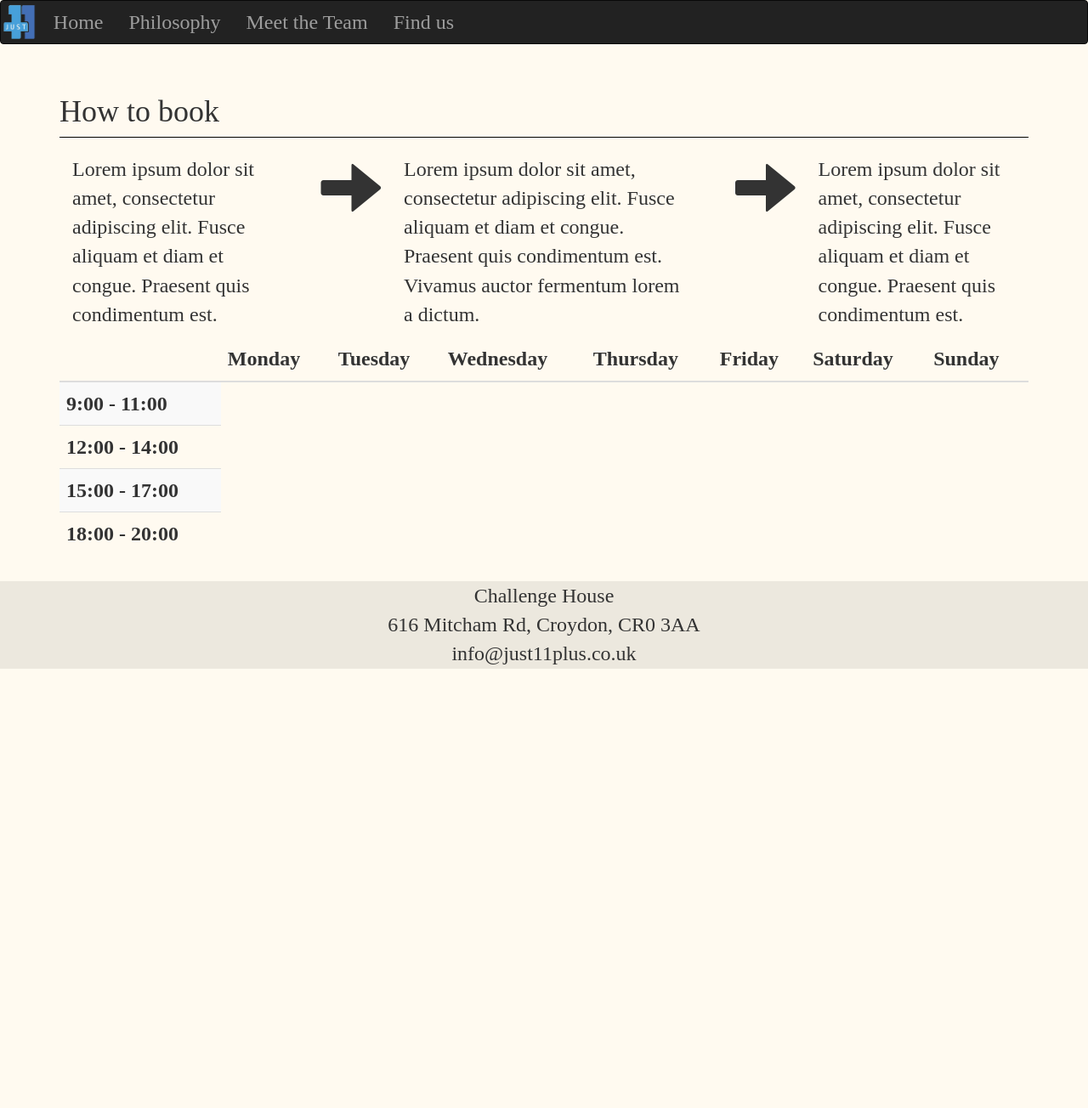
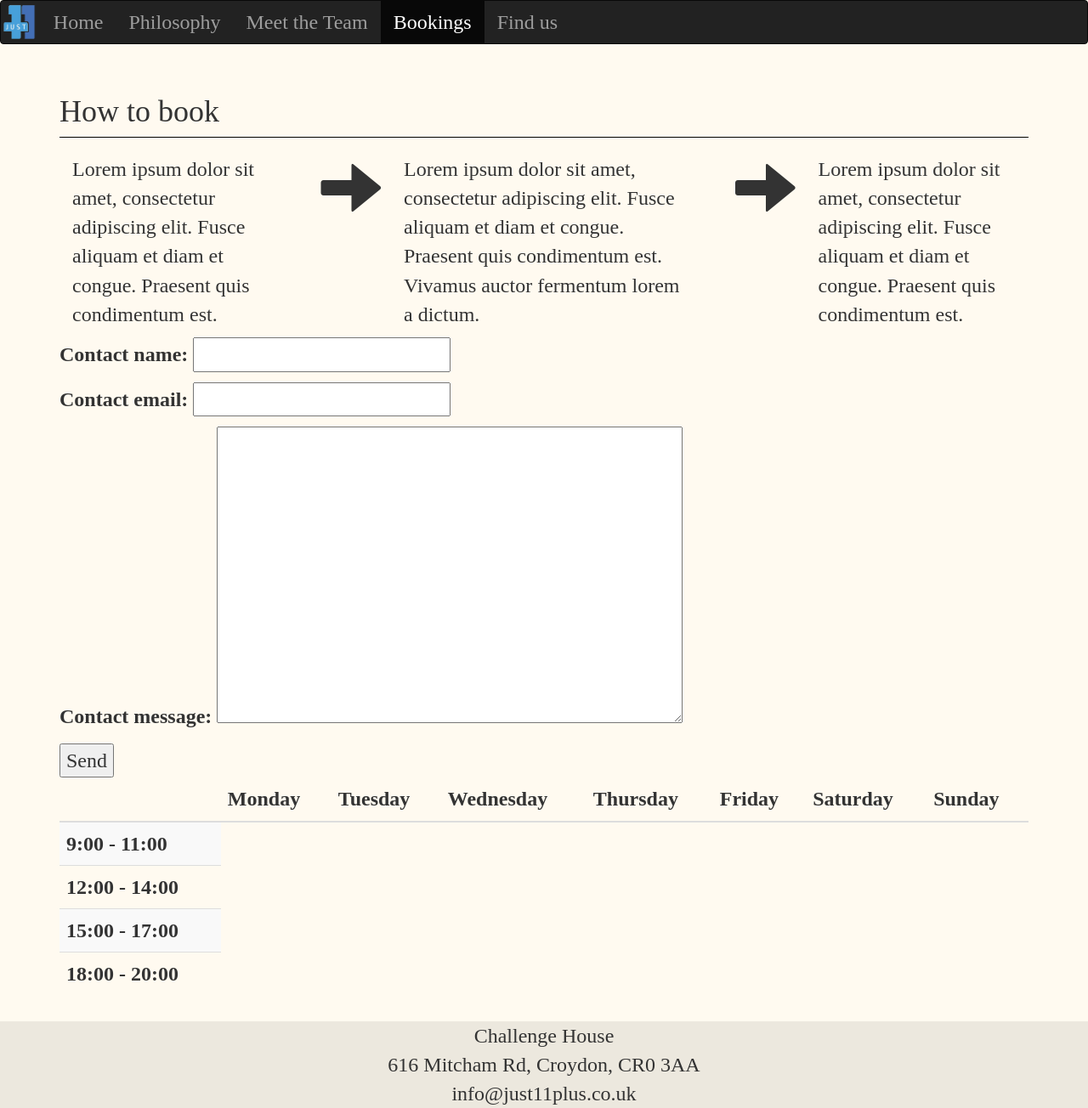
Before and after one commit to vognam/tuition_site, a Django app: page /bookings in a window 1280 px wide. Shown: the whole page at 85% size. Before the commit the page ends 787 px from the top, so only its background shows below. Run offline with Django 3.2, Linux system fonts and the light colour scheme; lists and menus that the app fills with data are empty; some libraries are stand-ins or nearby versions; some web fonts are replaced.

```diff
--- a/home/forms.py
+++ b/home/forms.py
@@ -4,7 +4,7 @@ from django import forms
 class ContactForm(forms.Form):
     contact_name = forms.CharField(required=True)
     contact_email = forms.EmailField(required=True)
-    form_message = forms.CharField(
+    contact_message = forms.CharField(
         required=True,
         widget=forms.Textarea
     )
--- a/home/templates/home/base.html
+++ b/home/templates/home/base.html
@@ -44,7 +44,7 @@
         <li class="{% if nbar == 'philosophy' %}active{% endif %}"><a href="{% url 'philosophy' %}">Philosophy</a></li>
         <li class="{% if nbar == 'meettheteam' %}active{% endif %}"><a href={%  url 'meettheteam' %}>Meet the Team</a></li>
         <!--<li class="{% if nbar == 'pricing' %}active{% endif %}"><a href="{% url 'pricing' %}">Pricing</a></li>-->
-        <!--<li class="{% if nbar == 'bookings' %}active{% endif %}"><a href="{% url 'bookings' %}">Bookings</a></li>-->
+        <li class="{% if nbar == 'bookings' %}active{% endif %}"><a href="{% url 'bookings' %}">Bookings</a></li>
         <!--<li class="{% if nbar == 'whatis11plus' %}active{% endif %}"><a href="{% url 'whatis11plus' %}">What is 11+</a></li>-->
         <li class="{% if nbar == 'findus' %}active{% endif %}"><a href="{% url 'findus' %}">Find us</a></li>
         <!--<li class="{% if nbar == 'testimonials' %}active{% endif %}"><a href="{% url 'testimonials' %}">Testimonials</a></li>-->
--- a/home/templates/home/bookings.html
+++ b/home/templates/home/bookings.html
@@ -26,6 +26,16 @@
                 <p>Lorem ipsum dolor sit amet, consectetur adipiscing elit. Fusce aliquam et diam et congue. Praesent quis condimentum est.  </p>
             </div>
         </div>
+    </div>
+
+    <div class="container">
+        <form method="post">
+            {% csrf_token %}
+            {{ form.as_p }}
+            <div class="form-actions">
+                <button type="submit">Send</button>
+            </div>
+        </form>
     </div>
 
     <div class="container">
--- a/home/urls.py
+++ b/home/urls.py
@@ -3,13 +3,13 @@ from django.conf.urls import url
 
 urlpatterns = [
     url(r'^$', views.index, name="index"),
-    url(r'^aboutus$', views.aboutus, name="aboutus"),
-    url(r'^meettheteam$', views.meettheteam, name="meettheteam"),
+    url(r'^aboutus', views.aboutus, name="aboutus"),
+    url(r'^meettheteam', views.meettheteam, name="meettheteam"),
     url(r'^pricing', views.pricing, name="pricing"),
     url(r'^bookings', views.bookings, name="bookings"),
-    url(r'^philosophy$', views.philosophy, name="philosophy"),
+    url(r'^success$', views.success, name="success" ),
+    url(r'^philosophy', views.philosophy, name="philosophy"),
     url(r'^whatis11plus', views.whatis11plus, name="whatis11plus"),
     url(r'^findus', views.findus, name="findus"),
     url(r'^testimonials', views.testimonials, name="testimonials"),
-
 ]
--- a/home/views.py
+++ b/home/views.py
@@ -1,14 +1,10 @@
 # -*- coding: utf-8 -*-
 from __future__ import unicode_literals
 
-from django.shortcuts import render
+from django.shortcuts import render, redirect
 from .forms import ContactForm
-
-# new imports that go at the top of the file
-from django.core.mail import EmailMessage
-from django.shortcuts import redirect
-from django.template import Context
-from django.template.loader import get_template
+from django.core.mail import send_mail, BadHeaderError
+from django.http import HttpResponse, HttpResponseRedirect
 
 
 def index(request):
@@ -28,7 +24,26 @@ def pricing(request):
 
 
 def bookings(request):
-    return render(request, 'home/bookings.html', {'nbar': 'bookings'})
+    if request.method == 'GET':
+        form = ContactForm()
+    else:
+        form = ContactForm(request.POST)
+        if form.is_valid():
+            name = form.cleaned_data['contact_name']
+            email = form.cleaned_data['contact_email']
+            message = form.cleaned_data['contact_message']
+            try:
+                send_mail('Booking query', name + '\n' + message, email, ['admin@example.com'])
+            except BadHeaderError:
+                return HttpResponse('Invalid header found.')
+            return redirect('success')
+    return render(request, "home/bookings.html", {
+        'form': form,
+        'nbar': 'bookings'})
+
+
+def success(request):
+    return HttpResponse('Success! Thank you for your message.')
 
 
 def philosophy(request):
@@ -40,44 +55,9 @@ def whatis11plus(request):
 
 
 def findus(request):
-    form_class = ContactForm
-
-    # TODO - code for emailing
-    '''
-    if request.method == 'POST':
-        form = form_class(data=request.POST)
-
-        if form.is_valid():
-            # store form content into variables
-            contact_name = request.POST.get('contact_name', '')
-            contact_email = request.POST.get('contact_email', '')
-            form_message = request.POST.get('form_message', '')
-
-            # create template with context and render it
-            template = get_template('contact_template.txt')
-            context = Context({
-                'contact_name': contact_name,
-                'contact_email': contact_email,
-                'form_message': form_message
-            })
-            content = template.render(context)
-
-            # subject, body, from, list of 'to', headers
-            email = EmailMessage(
-                "Tuition query from website",
-                content,
-                "Your website" + '',
-                ['youremail@gmail.com'],
-                headers={'Reply-To': contact_email }
-            )
-
-            email.send()
-            return redirect('findus')
-    '''
 
     return render(request, 'home/findus.html', {
         'nbar': 'findus',
-        'form': form_class,
     })
 
 
```
Also changed, not shown: tuition_site/settings.py (+2 -7 lines).
